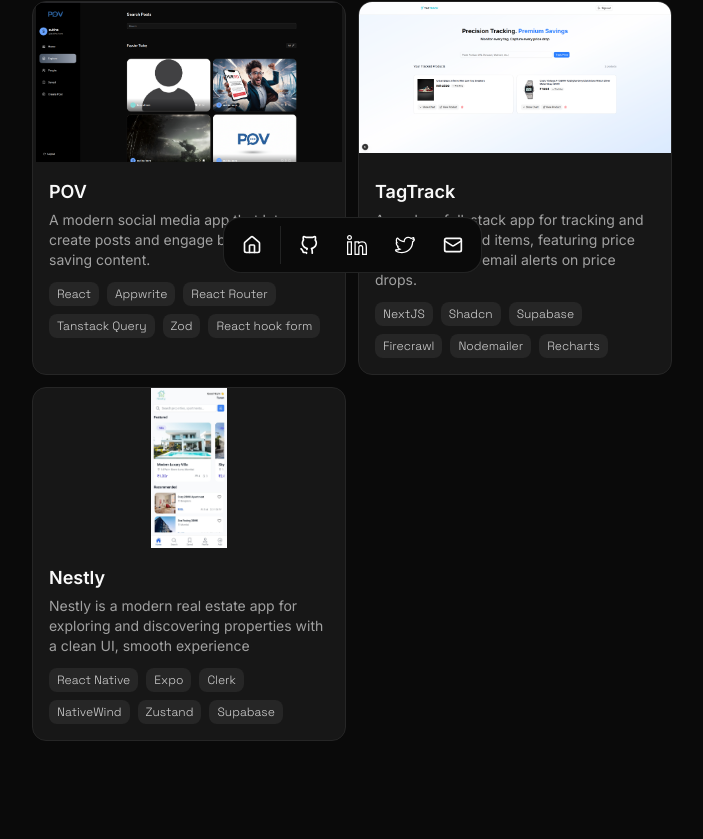
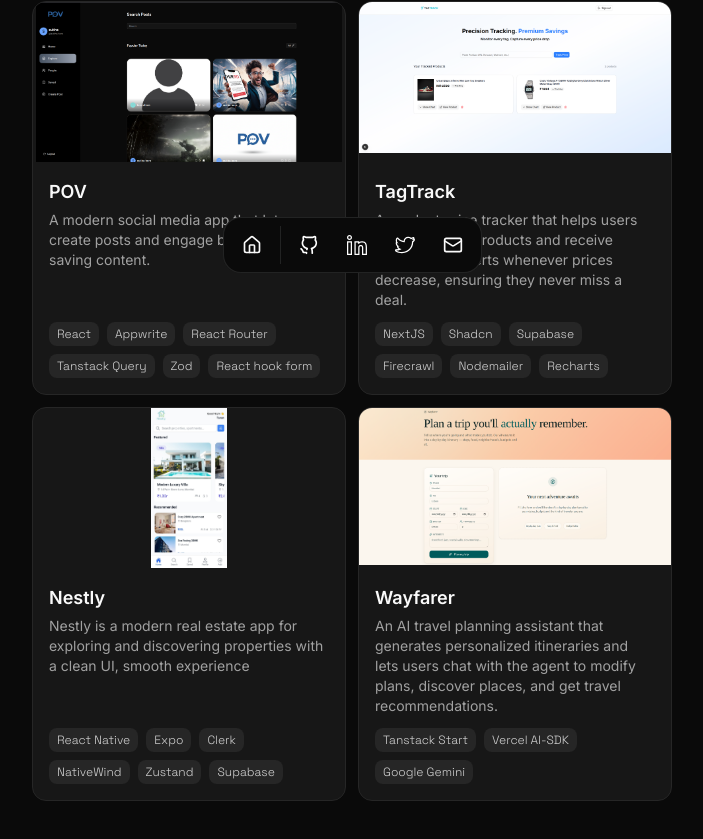
Before and after one commit to txrunishere/portfolio-website, a Next.js app: page / in a window 1280 px wide. Shown: the part 511-1350 px from the top of the page, without its empty margins (288-991 px from the left). Built offline with nearby package versions, Linux system fonts and the light colour scheme.

Commit message:
feat: enhance ProjectCard component and add Wayfarer project; update TagTrack description and skills list

```diff
--- a/components/project-card.tsx
+++ b/components/project-card.tsx
@@ -53,7 +53,7 @@ export const ProjectCard = ({ project }: ProjectCardProps) => {
           className="object-contain object-top transition duration-300 group-hover:scale-105"
         />
 
-        <div className="absolute inset-0 flex items-center justify-center gap-6 bg-black/60 opacity-0 transition group-hover:opacity-100">
+        <div className="absolute inset-0 hidden items-center justify-center gap-6 bg-black/60 opacity-0 transition group-hover:opacity-100 md:flex">
           {project.source.map((source, i) => (
             <a
               key={i}
@@ -72,7 +72,7 @@ export const ProjectCard = ({ project }: ProjectCardProps) => {
         </div>
       </div>
 
-      <div className="flex flex-1 flex-col gap-3 p-4">
+      <div className="flex flex-1 flex-col justify-between gap-3 p-4">
         <div>
           <h4 className="font-semibold sm:text-lg">{project.name}</h4>
           <p className="mt-1 text-xs text-neutral-400 sm:text-sm">
--- a/components/projects.tsx
+++ b/components/projects.tsx
@@ -41,7 +41,7 @@ const projects: Project[] = [
     id: 2,
     name: "TagTrack",
     description:
-      "A modern full-stack app for tracking and managing tagged items, featuring price charts and auto email alerts on price drops.",
+      "A product price tracker that helps users monitor online products and receive instant email alerts whenever prices decrease, ensuring they never miss a deal.",
     image: "/tagtrack-show.png",
     stack: [
       "NextJS",
@@ -83,6 +83,20 @@ const projects: Project[] = [
       },
     ],
   },
+  {
+    id: 4,
+    description:
+      "An AI travel planning assistant that generates personalized itineraries and lets users chat with the agent to modify plans, discover places, and get travel recommendations.",
+    name: "Wayfarer",
+    image: "/wayfarer.png",
+    source: [
+      {
+        type: "github",
+        href: "http://github.com/txrunishere/Wayfarer",
+      },
+    ],
+    stack: ["Tanstack Start", "Vercel AI-SDK", "Google Gemini"],
+  },
 ] as const;
 
 export const Projects = () => {
--- a/components/skills.tsx
+++ b/components/skills.tsx
@@ -11,6 +11,7 @@ export const Skills = () => {
     "Express",
     "React",
     "Nextjs",
+    "Tanstack Start",
     "TailwindCSS",
     "Supabase",
     "PostgresSQL",
```
Also changed, not shown: public/wayfarer.png (added).
